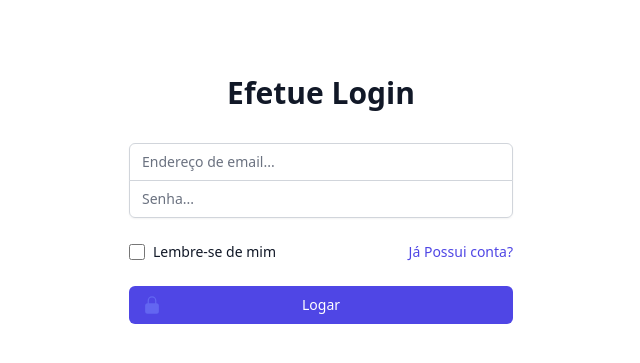
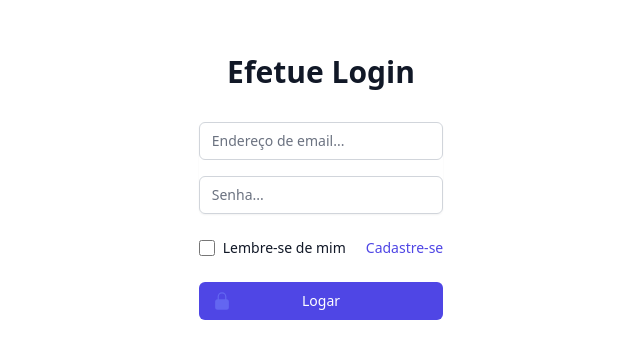
Before and after one commit to LuizFernandoPreis/itaeventos, a Next.js app: page /signin in a window 1280 px wide. Shown: the part 213-576 px from the top of the page, without its empty margins (319-959 px from the left). Built offline with nearby package versions, Linux system fonts and the light colour scheme.

Commit message:
ajustes layout

```diff
--- a/app/_components/LoginForm.tsx
+++ b/app/_components/LoginForm.tsx
@@ -1,10 +1,9 @@
-'use client'
-import Head from 'next/head'
-import { useForm, SubmitHandler } from 'react-hook-form'
+'use client';
+import Head from 'next/head';
+import { useForm, SubmitHandler } from 'react-hook-form';
 import { useContext } from 'react';
 import { AuthContext } from '../contexts/AuthContext';
 import { LockClosedIcon } from '@heroicons/react/24/solid';
-
 
 interface SignInFormInputs {
   email: string;
@@ -20,22 +19,20 @@ export default function HomePage() {
   };
 
   return (
-    <div className="min-w-full flex-grow flex items-center justify-center py-12 px-4 sm:px-6 lg:px-8">
+    <div className="grow flex items-center justify-center bg-white py-6 px-4 sm:px-6 lg:px-8">
       <Head>
-        <title>Home</title>
+        <title>Login</title>
       </Head>
 
-      <div className="max-w-sm w-full space-y-8">
+      <div className="max-w-md w-full space-y-8">
         <div>
-          <h2 className="mt-6 text-center text-3xl font-extrabold text-gray-900">Efetue Login</h2>
+          <h2 className="text-center text-3xl font-extrabold text-gray-900">Efetue Login</h2>
         </div>
         <form className="mt-8 space-y-6" onSubmit={handleSubmit(handleSignIn)}>
           <input type="hidden" name="remember" defaultValue="true" />
-          <div className="rounded-md shadow-sm -space-y-px">
-            <div>
-              <label htmlFor="email-address" className="sr-only">
-                Endereço de email
-              </label>
+          <div className="rounded-md shadow-sm">
+            <div className="mb-4">
+              <label htmlFor="email-address" className="sr-only">Endereço de email</label>
               <input
                 {...register('email')}
                 id="email-address"
@@ -43,14 +40,12 @@ export default function HomePage() {
                 type="email"
                 autoComplete="email"
                 required
-                className="appearance-none rounded-none relative block  w-full px-3 py-2 border border-gray-300 placeholder-gray-500 text-gray-900 rounded-t-md focus:outline-none focus:ring-indigo-500 focus:border-indigo-500 focus:z-10 sm:text-sm"
+                className="appearance-none rounded-md relative block w-full px-3 py-2 border border-gray-300 placeholder-gray-500 text-gray-900 focus:outline-none focus:ring-indigo-500 focus:border-indigo-500 sm:text-sm"
                 placeholder="Endereço de email..."
               />
             </div>
-            <div>
-              <label htmlFor="password" className="sr-only">
-                Password
-              </label>
+            <div className="mb-4">
+              <label htmlFor="password" className="sr-only">Senha</label>
               <input
                 {...register('password')}
                 id="password"
@@ -58,13 +53,13 @@ export default function HomePage() {
                 type="password"
                 autoComplete="current-password"
                 required
-                className="appearance-none rounded-none relative block w-full px-3 py-2 border border-gray-300 placeholder-gray-500 text-gray-900 rounded-b-md focus:outline-none focus:ring-indigo-500 focus:border-indigo-500 focus:z-10 sm:text-sm"
+                className="appearance-none rounded-md relative block w-full px-3 py-2 border border-gray-300 placeholder-gray-500 text-gray-900 focus:outline-none focus:ring-indigo-500 focus:border-indigo-500 sm:text-sm"
                 placeholder="Senha..."
               />
             </div>
           </div>
 
-          <div className="flex items-center justify-between">
+          <div className="flex items-center justify-between mb-4 flex-col sm:flex-row">
             <div className="flex items-center">
               <input
                 id="remember_me"
@@ -77,9 +72,9 @@ export default function HomePage() {
               </label>
             </div>
 
-            <div className=" text-sm">
+            <div className="ml-5 text-sm">
               <a href="/signup" className="font-medium text-indigo-600 hover:text-indigo-500">
-                Já Possui conta?
+                Cadastre-se
               </a>
             </div>
           </div>
@@ -98,5 +93,5 @@ export default function HomePage() {
         </form>
       </div>
     </div>
-  )
+  );
 }
```
